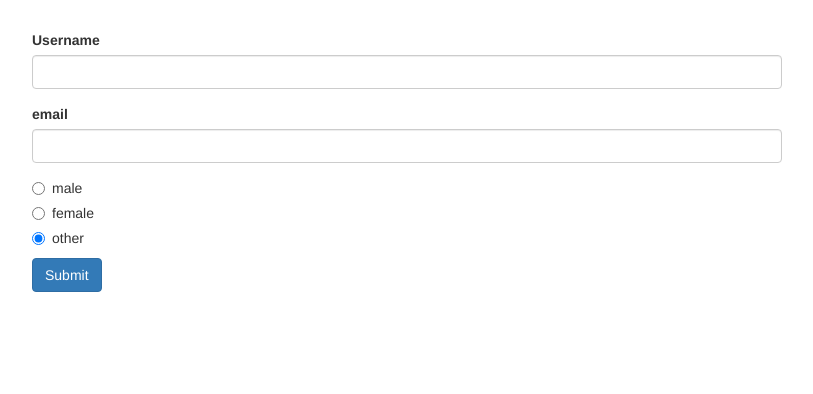
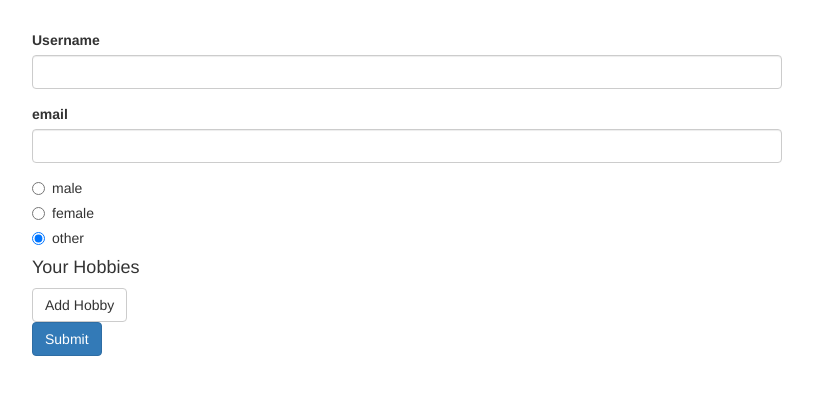
Before and after one commit to AJ-Mackay/AtCG-RForms, an Angular app: page / in a window 1280 px wide. Shown: the top 394 px of the page, without its empty margins (233-1046 px from the left). Built offline with nearby package versions, Linux system fonts and the light colour scheme.

Commit message:
Arrays of Form Controls (FormArray)

```diff
--- a/src/app/app.component.html
+++ b/src/app/app.component.html
@@ -36,6 +36,18 @@
               [value]="gender">{{ gender }}
           </label>
         </div>
+        <div formArrayName="hobbies">
+          <h4>Your Hobbies</h4>
+          <button
+            class="btn btn-default"
+            type="button"
+            (click)="onAddHobby()">Add Hobby</button>
+            <div
+              class="form-group"
+              *ngFor="let hobbyControl of getControls(); let i = index">
+              <input type="text" class="form-control" [formControlName]="i">
+            </div>
+        </div>
         <span
               *ngIf="!signupForm.valid && signupForm.touched"
               class="help-block"
--- a/src/app/app.component.ts
+++ b/src/app/app.component.ts
@@ -1,5 +1,5 @@
 import { Component, OnInit } from '@angular/core';
-import { FormControl, FormGroup, Validators } from '@angular/forms';
+import { FormArray, FormControl, FormGroup, Validators } from '@angular/forms';
 
 @Component({
   selector: 'app-root',
@@ -16,11 +16,21 @@
         'username': new FormControl(null, Validators.required),
         'email': new FormControl(null, [Validators.required, Validators.email]),
       }),
-      'gender': new FormControl('other')
+      'gender': new FormControl('other'),
+      'hobbies': new FormArray([])
     });
   }
 
   onSubmit() {
     console.log(this.signupForm);
   }
+
+  onAddHobby(){
+    const control = new FormControl(null, Validators.required);
+    (<FormArray>this.signupForm.get('hobbies')).push(control);
+  }
+
+  getControls() {
+    return (<FormArray>this.signupForm.get('hobbies')).controls;
+  }
 }
```
